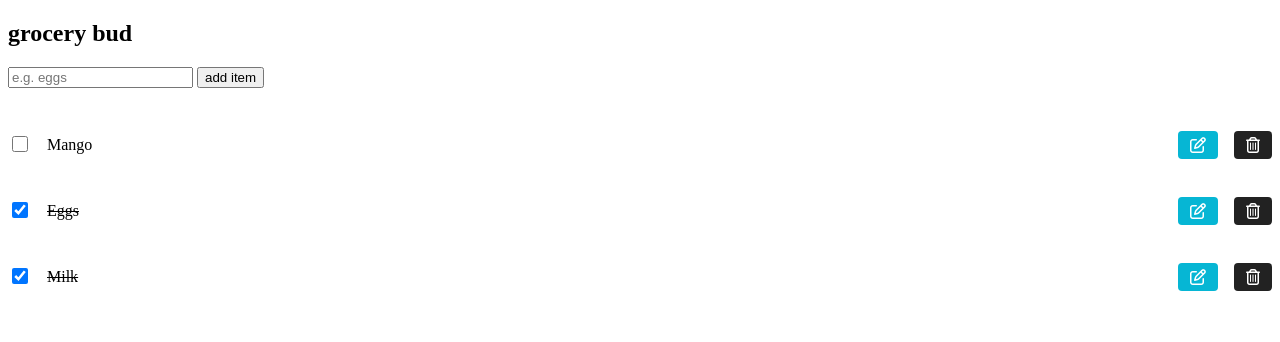
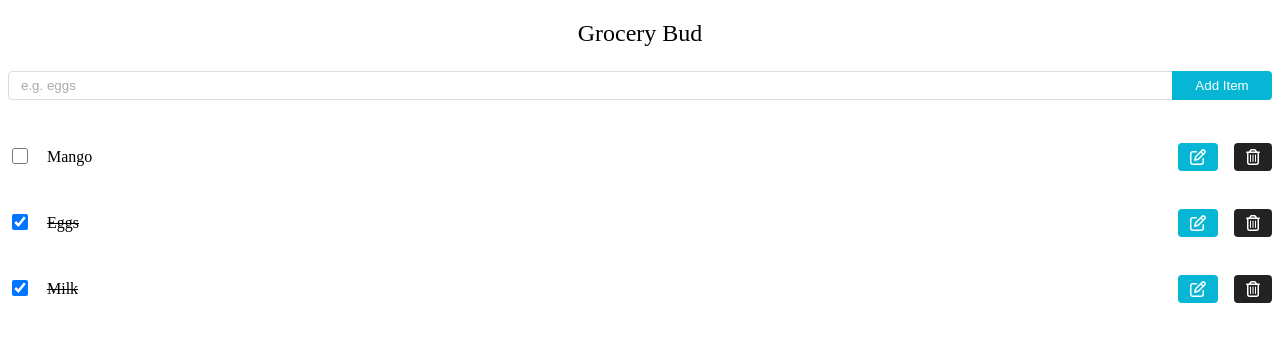
Before and after one commit to shishirgautam939-tech/grocery-bud-django, a Django app: page / in a window 1280 px wide. Shown: the top 342 px of the page. Run offline with Django 5.2, Linux system fonts and the light colour scheme; data comes from the database, SQL or seed files in the repository; both versions use the stored data as it was after the commit.

Commit message:
add grocery item features

```diff
--- a/grocery/static/grocery/css/form.css
+++ b/grocery/static/grocery/css/form.css
@@ -0,0 +1,40 @@
+form h2 {
+  text-align: center;
+  margin-bottom: 1.5rem;
+  text-transform: capitalize;
+  font-weight: normal;
+}
+
+.form-control {
+  display: grid;
+  grid-template-columns: 1fr 100px;
+}
+
+.form-input {
+  width: 100%;
+  padding: 0.375rem 0.75rem;
+  border-radius: 0;
+  border-top-left-radius: 0.25rem;
+  border-bottom-left-radius: 0.25rem;
+  border: 1px solid #ddd;
+}
+
+.form-input::placeholder {
+  color: #aaa;
+}
+
+.form-control .btn {
+  cursor: pointer;
+  color: #fff;
+  background: #06b6d4;
+  border: transparent;
+  border-radius: 0;
+  border-top-right-radius: 0.25rem;
+  border-bottom-right-radius: 0.25rem;
+  padding: 0.375rem 0.75rem;
+  text-transform: capitalize;
+}
+
+.form-control .btn:hover {
+  background: #0e7490;
+}
--- a/grocery/templates/grocery/index.html
+++ b/grocery/templates/grocery/index.html
@@ -12,6 +12,7 @@
     <link rel="stylesheet" href="{% static 'grocery/css/global.css' %}" />
     <link rel="stylesheet" href="{% static 'grocery/css/single-item.css' %}" />
     <link rel="stylesheet" href="{% static 'grocery/css/items.css' %}" />
+    <link rel="stylesheet" href="{% static 'grocery/css/form.css' %}" />
   </head>
   <body>
     <section class="section-center">
--- a/grocery/urls.py
+++ b/grocery/urls.py
@@ -8,4 +8,5 @@ urlpatterns = [
     path('toggle/<int:item_id>/', views.toggle_completed, name='toggle'),
     path('update/<int:item_id>/', views.update_item, name='update'),
     path('delete/<int:item_id>/', views.delete_item, name='delete'),
+     path('add/', views.add_item, name='add'),
 ]
--- a/grocery/views.py
+++ b/grocery/views.py
@@ -44,3 +44,13 @@ def delete_item(request, item_id):
         item = get_object_or_404(GroceryItem, id=item_id)
         item.delete()
     return redirect('grocery:index')
+
+def add_item(request):
+    """Add a new grocery item"""
+    if request.method == 'POST':
+        name = request.POST.get('name', '').strip()
+
+        if name:
+            GroceryItem.objects.create(name=name)
+
+    return redirect('grocery:index')
```
Also changed, not shown: db.sqlite3.
